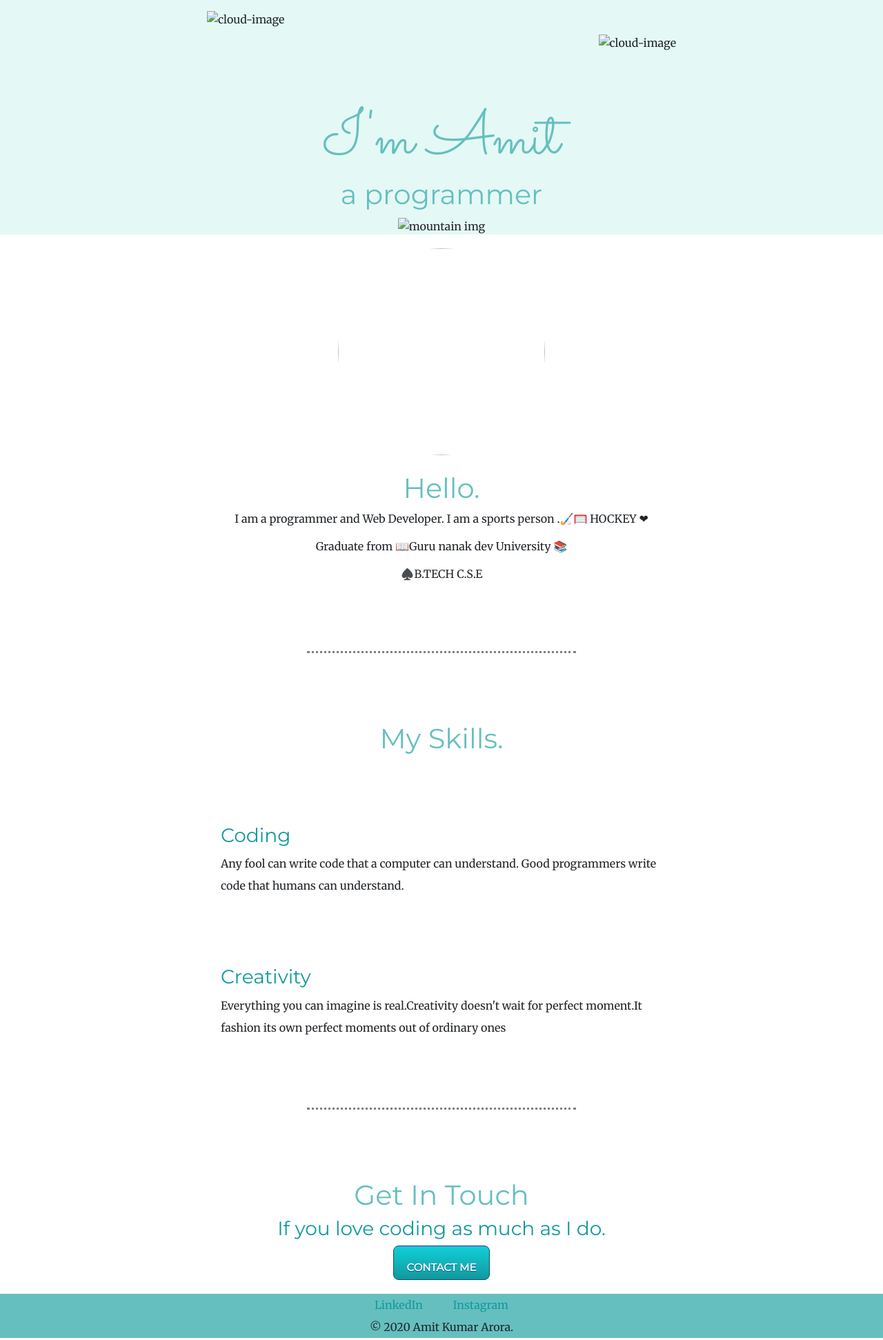
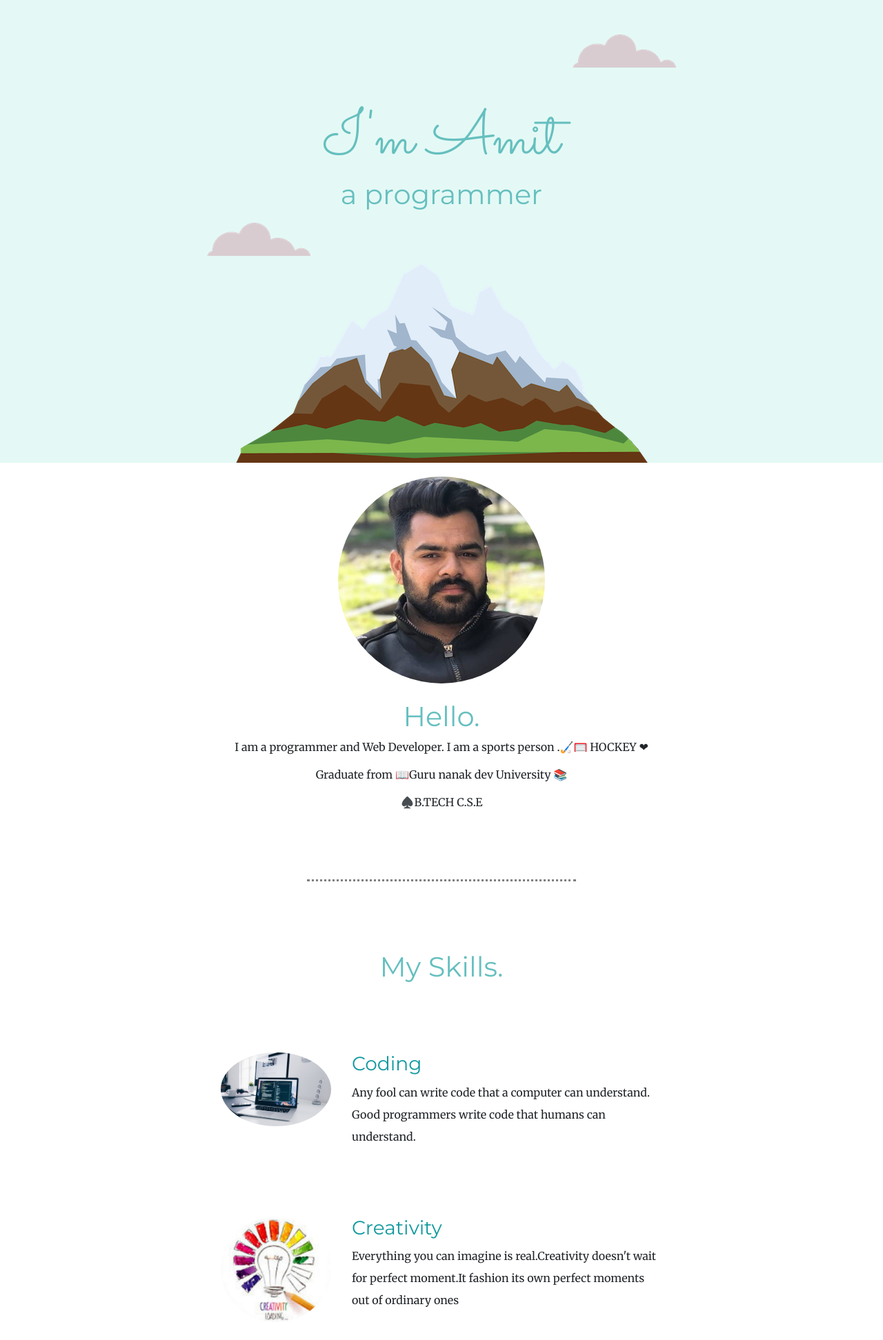
Before and after one commit to Amit5617/portfolio, a plain HTML site: page index.html in a window 1280 px wide. Shown: the top 1943 px of the page at 69% size. Drawn offline with nearby package versions, Linux system fonts and the light colour scheme; a script that the page names is missing.

Commit message:
Update index.html

```diff
--- a/index.html
+++ b/index.html
@@ -19,15 +19,15 @@
 
   </form>
 
-      <img class="top-cloud" src="images/cloud.png" alt="cloud-image">
+      <img class="top-cloud" src="cloud.png" alt="cloud-image">
       <h1>I'm Amit </h1>
     <h2>a programmer</h2>
-      <img class="b-cloud" src="images/cloud.png" alt="cloud-image">
-      <img src="Images/mountain.png" alt="mountain img">
+      <img class="b-cloud" src="cloud.png" alt="cloud-image">
+      <img src="mountain.png" alt="mountain img">
     </div>
     <div class="middle-container">
       <div class="profile">
-        <img class="profilepic"src="images\dil.png" alt="">
+        <img class="profilepic"src="dil.png" alt="">
         <br><br>
         <h2>Hello.</h2>
         <p>I am a programmer and Web Developer. I am a sports person .🏑🥅 HOCKEY ❤</p>
@@ -41,12 +41,12 @@
       <div class="skills">
         <h2>My Skills.</h2>
         <div class="skill-row">
-          <img class="cimg" src="images\code.jpeg" alt="">
+          <img class="cimg" src="code.jpeg" alt="">
           <h3>Coding</h3>
           <p>Any fool can write code that a computer can understand. Good programmers write code that humans can understand.</p>
         </div>
         <div class="skill-row">
-          <img class="cimg" src="images\create.jpg" alt="">
+          <img class="cimg" src="create.jpg" alt="">
           <h3>Creativity</h3>
           <p>Everything you can imagine is real.Creativity doesn't wait for perfect moment.It fashion its own perfect moments out of ordinary ones</p>
         </div>
@@ -56,14 +56,14 @@
         <h2>Get In Touch</h2>
         <h3>If you love coding as much as I do.</h3>
 
-        <a class="btn" href="mailto:preet.loharka@gmail.com">CONTACT ME</a>
+        <a class="btn" href="mailto:amitkumararora51@gmail.com">CONTACT ME</a>
       </div>
     </div>
 
 
     <div class="bottom-container">
-      <a class="footer-link" href="https://www.linkedin.com/in/dilpreet-singh-943382193">LinkedIn</a>
-      <a class="footer-link" href="https://instagram.com/dilpreet.1055?igshid=7va9i3clzy7d">Instagram</a>
+      <a class="footer-link" href="#">LinkedIn</a>
+      <a class="footer-link" href="https://www.instagram.com/arora4393/">Instagram</a>
 
       <p>© 2020 Amit Kumar Arora.</p>
     </div>
```
